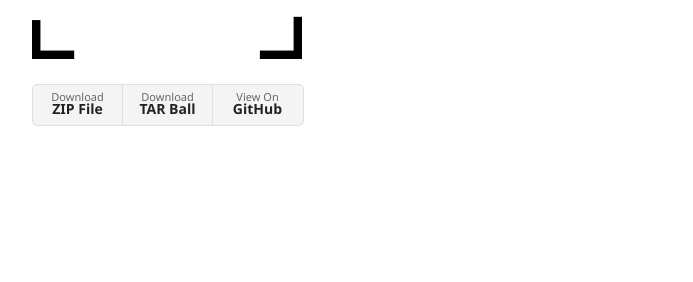
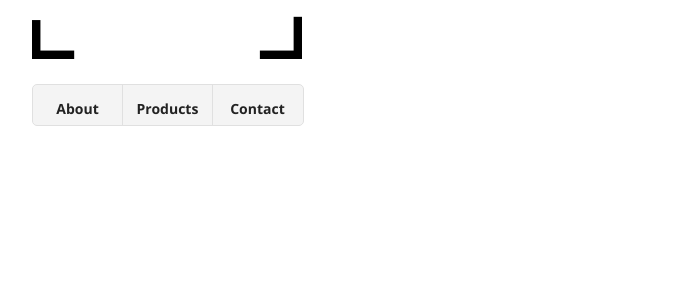
Before and after one commit to MegaArman/sine24_site, a Jekyll site: the page built from another-page.md, in a window 1280 px wide. Shown: the part 168-450 px from the top of the page, without its empty margins (178-871 px from the left). Built offline with Jekyll 4.4.1, drawn with Linux system fonts in a browser that asks for light colours; the repository's description, which GitHub fills in, is left out; our own code applies the rules of GitHub Pages for plain Markdown files.

Commit message:
about products contact

```diff
--- a/_layouts/default.html
+++ b/_layouts/default.html
@@ -29,9 +29,9 @@
 
         {% if site.show_downloads %}
         <ul class="downloads">
-          <li><a href="{{ site.github.zip_url }}">Download <strong>ZIP File</strong></a></li>
-          <li><a href="{{ site.github.tar_url }}">Download <strong>TAR Ball</strong></a></li>
-          <li><a href="{{ site.github.repository_url }}">View On <strong>GitHub</strong></a></li>
+          <li><a href="{{ site.github.zip_url }}"> <br> <strong>About</strong></a></li>
+          <li><a href="{{ site.github.tar_url }}"> <br> <strong>Products</strong></a></li>
+          <li><a href="{{ site.github.repository_url }}"> <br> <strong>Contact</strong></a></li>
         </ul>
         {% endif %}
       </header>
```
